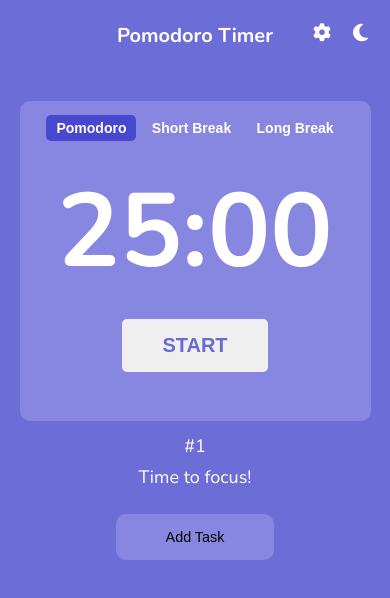
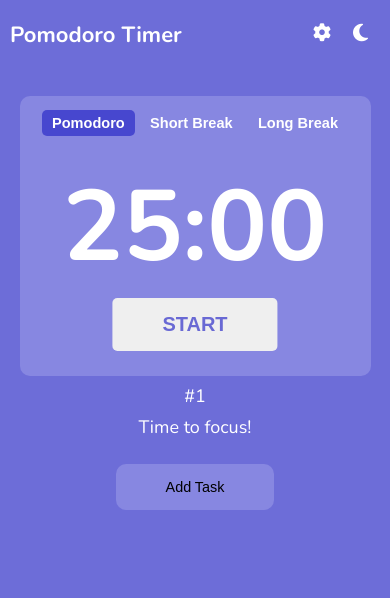
Before and after one commit to lucasshira/pomodoro-timer, a plain HTML site: page index.html in a window 390 px wide. Drawn offline with nearby package versions, Linux system fonts and the light colour scheme.

Commit message:
fix: responsiveness on mobile screens

```diff
--- a/assets/script.js
+++ b/assets/script.js
@@ -286,7 +286,7 @@ darkModeButton.addEventListener('click', function () {
 });
 
 window.addEventListener('resize', function() {
-    if (window.innerWidth < 400) {
+    if (window.innerWidth < 365) {
         pomodoroBtn.textContent = "Pomo";
         shortBreak.textContent = "Short";
         longBreak.textContent = "Long";
@@ -294,7 +294,7 @@ window.addEventListener('resize', function() {
 });
 
 window.addEventListener('resize', function() {
-    if (window.innerWidth > 400) {
+    if (window.innerWidth > 365) {
         pomodoroBtn.textContent = "Pomodoro";
         shortBreak.textContent = "Short Break";
         longBreak.textContent = "Long Break";
--- a/assets/style.css
+++ b/assets/style.css
@@ -235,27 +235,32 @@ button:active {
     color: black;
 }
 
-@media screen and (max-width: 600px) {
+@media screen and (max-width: 480px) {
     .container {
+        position: relative;
         max-width: 90%;
-        margin: 40px auto;
+        height: 280px;
+        margin: 35px auto;
         padding: 10px;
     }
 
     h1 {
-        font-size: 20px;
+        display: flex;
+        align-items: start;
+        font-size: 22px;
     }
 
     .relogio {
-        font-size: 5em;
+        font-size: 4.8em;
     }
 
     .styled-input {
-        width: 50%;
+        width: 70%;
+        margin-top: 30px;
     }
 
     .pomodoroBtn, .shortBreak, .longBreak {
-        font-size: 14px;
+        font-size: 0.7em;
         padding: 5px 10px;
     }
 
@@ -278,7 +283,11 @@ button:active {
     }
 
     .mainBtn {
-        padding: 15px 40px;
+        position: absolute;
+        bottom: -10px;
+        left: 50%;
+        transform: translateX(-50%);
+        padding: 15px 50px;
         font-size: 20px;
     }
 
```
